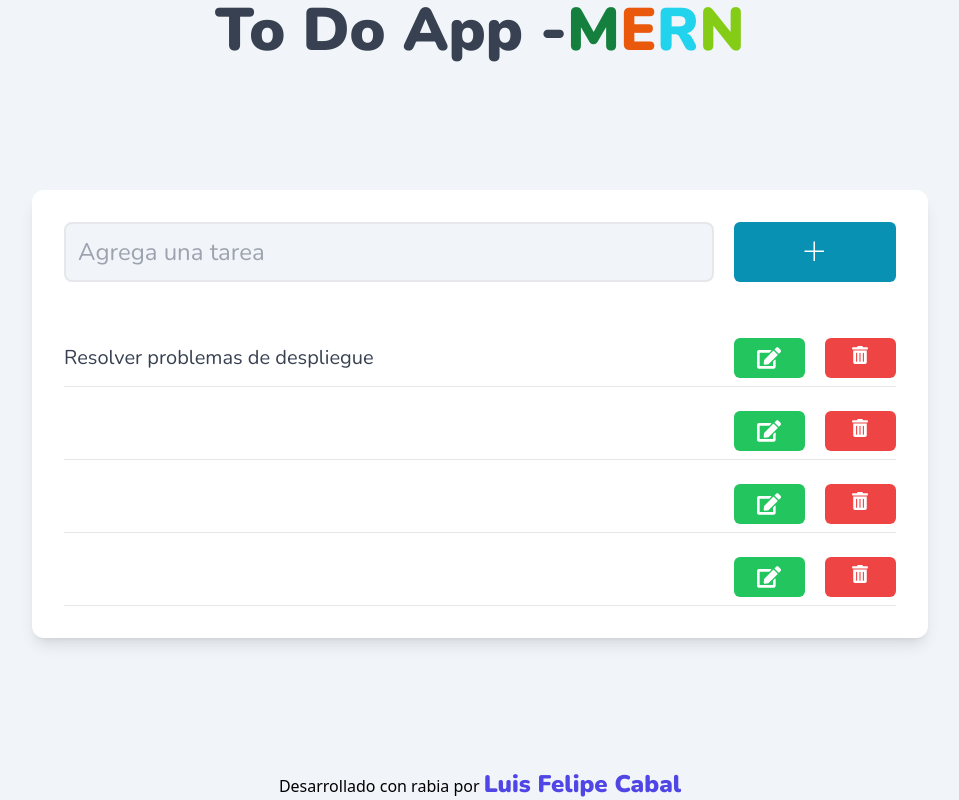
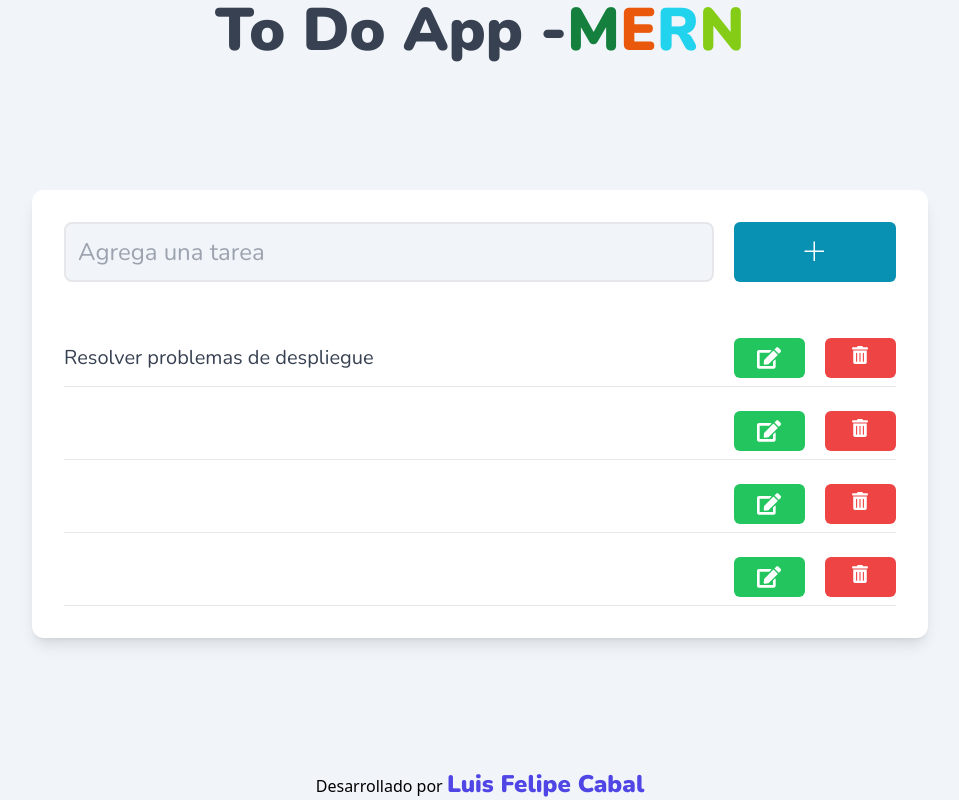
Before and after one commit to ElCabal/frontend_todo_app, a React (Vite) app: page / in a window 1280 px wide. Shown: the whole page, without its empty margins (160-1119 px from the left). Built offline with nearby package versions, Linux system fonts and the light colour scheme.

Commit message:
changes footer

```diff
--- a/src/Components/Footer.jsx
+++ b/src/Components/Footer.jsx
@@ -3,7 +3,7 @@ import React from "react";
 const Footer = () => {
   return (
     <div>
-      Desarrollado con rabia por{" "}
+      Desarrollado por{" "}
       <span className=" font-bold font-Nunito text-2xl text-indigo-600">
         Luis Felipe Cabal
       </span>
```
